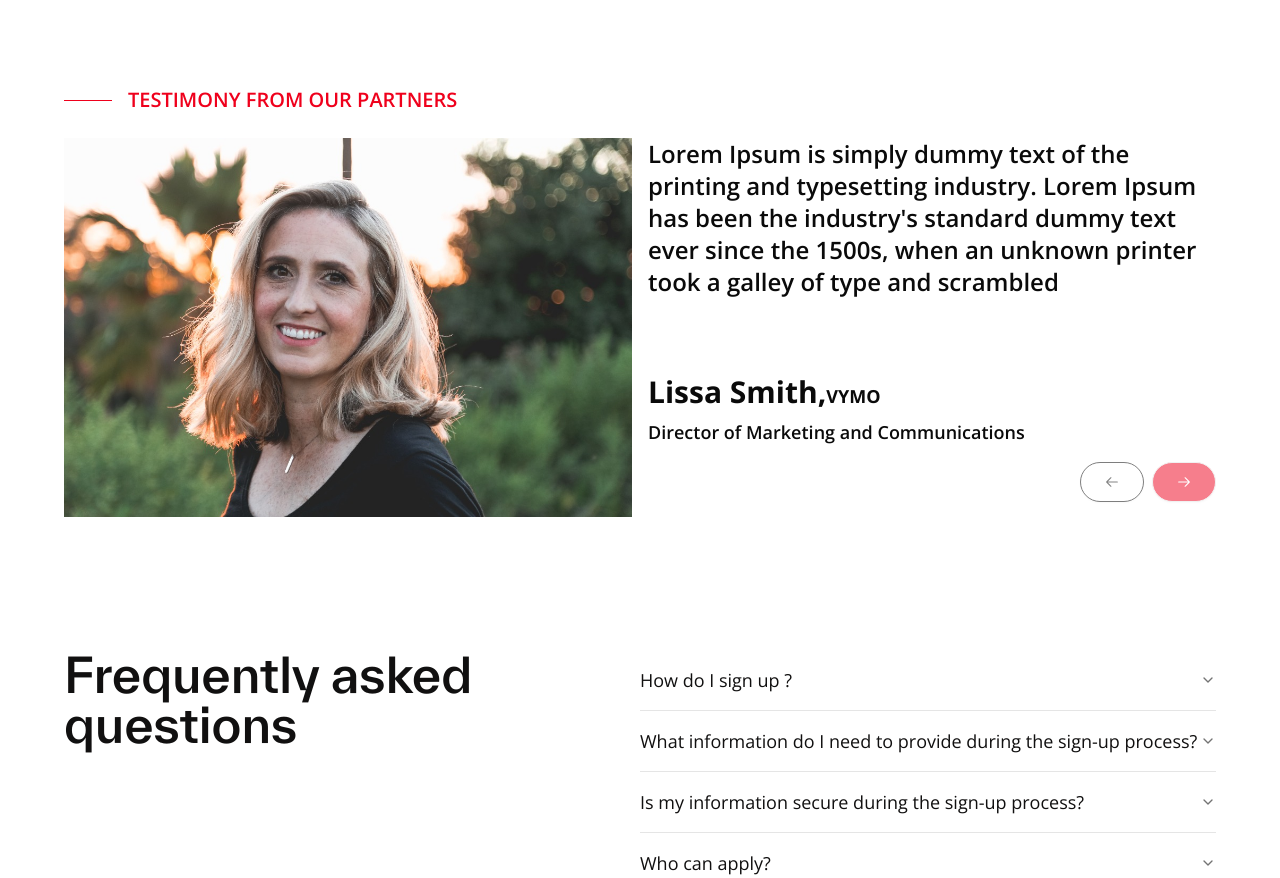
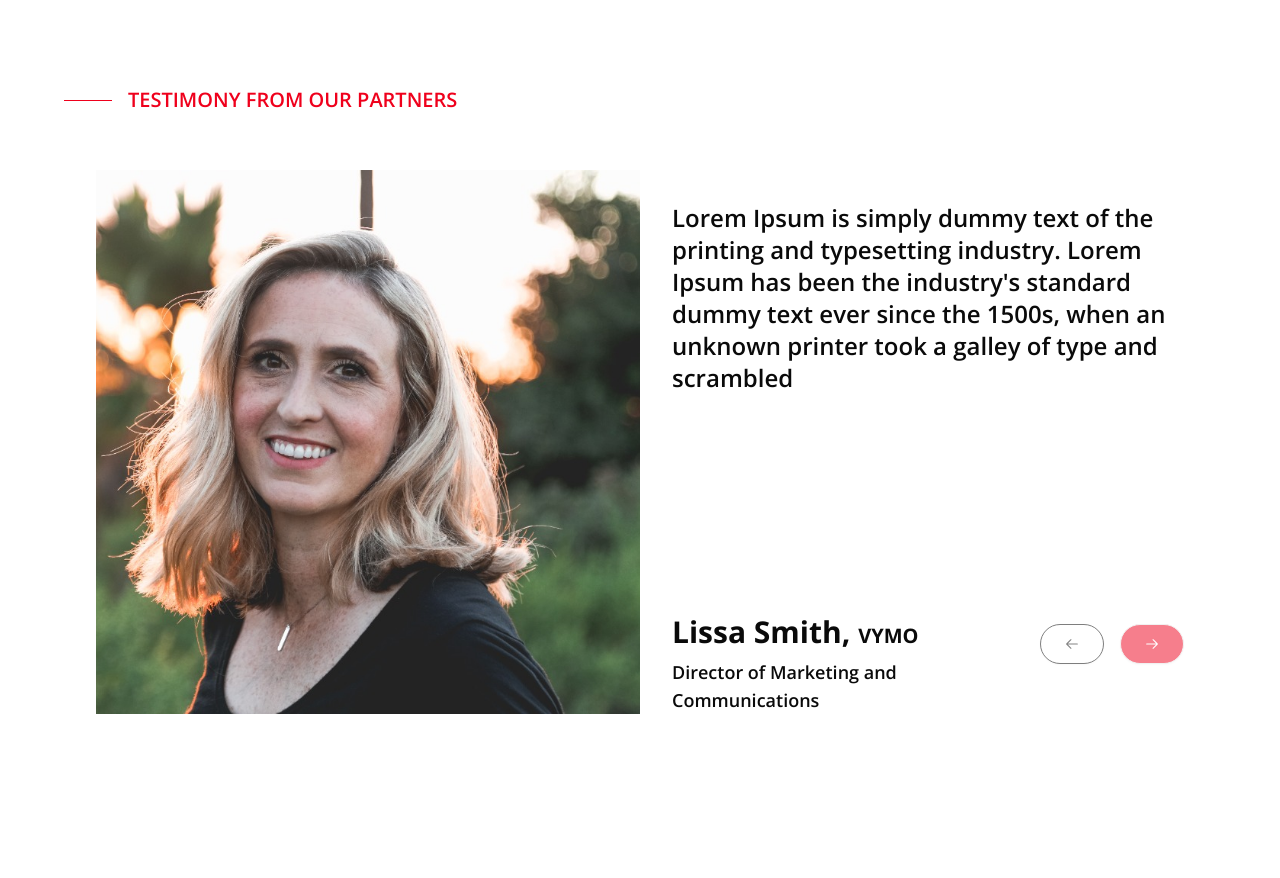
Before and after one commit to Shanvit7/brucira-website, a Next.js app: page / in a window 1280 px wide. Shown: the part 1780-2658 px from the top of the page. Built offline with nearby package versions, Linux system fonts and the light colour scheme.

Commit message:
caraousel made more responsive

```diff
--- a/components/custom/testimonial-caraousel.tsx
+++ b/components/custom/testimonial-caraousel.tsx
@@ -1,6 +1,7 @@
 "use client";
-
+// HOOKS
 import { useState } from "react";
+// COMPONENTS
 import {
   Carousel,
   CarouselContent,
@@ -10,6 +11,7 @@ import {
 } from "@/components/ui/carousel";
 import { Card, CardContent } from "@/components/ui/card";
 import Image, { StaticImageData } from "next/image";
+// ASSETS
 import { ArrowLeftIcon, ArrowRightIcon } from "lucide-react";
 
 interface Item {
@@ -54,39 +56,48 @@ const TestimonialCarousel = ({ items }: { items: Item[] }) => {
               className={index === currentIndex ? "block" : "hidden"}
             >
               <Card className="border-none shadow-none">
-                <CardContent className="grid grid-cols-1 lg:grid-cols-2 gap-4 p-0 min-h-96">
-                  <div className="relative h-full">
+                <CardContent className="p-4 sm:p-6 md:p-8">
+                  <div className="flex flex-col lg:flex-row lg:items-stretch min-h-[24rem]">
+                    <div className="w-full lg:w-1/2 aspect-square relative mb-6 lg:mb-0">
                       <Image
                         src={image}
                         alt={name}
-                      className="absolute inset-0 object-cover"
+                        className="absolute inset-0 w-full h-full object-cover"
                       />
                     </div>
-                  <div className="grid grid-cols-2 h-full">
-                    <p className="col-span-2 font-semibold text-2xl">
+                    <div className="w-full lg:w-1/2 lg:pl-8 flex flex-col justify-between">
+                      <p className="font-semibold text-lg sm:text-xl lg:text-2xl my-8">
                         {description}
                       </p>
-
-                    <div className="col-span-1 space-y-2 whitespace-nowrap">
-                      <h2 className="font-bold text-3xl">
-                        {name},<span className="text-lg">{company}</span>
+                      <div className="mt-auto">
+                        <div className="flex items-center justify-between">
+                          <div>
+                            <h2 className="font-bold text-xl sm:text-2xl lg:text-3xl">
+                              {name},
+                              <span className="text-base sm:text-lg lg:text-xl ml-2">
+                                {company}
+                              </span>
                             </h2>
-                      <p className="font-semibold text-lg">{title}</p>
+                            <p className="font-semibold text-base sm:text-lg mt-2">
+                              {title}
+                            </p>
                           </div>
-
-                    <div className="col-span-1 place-self-end self-end flex h-full items-end gap-2">
+                          <div className="flex items-end gap-4 h-full">
                             <CarouselPrevious
                               onClick={handlePrevious}
-                        className="relative inset-auto rounded-full border border-black min-w-16 min-h-10"
+                              className="relative inset-auto rounded-full border border-black w-12 h-10 sm:w-16 sm:h-10"
                             >
                               <ArrowLeftIcon className="h-4 w-4" />
                             </CarouselPrevious>
                             <CarouselNext
                               onClick={handleNext}
-                        className="relative inset-auto bg-primary text-white rounded-full min-w-16 min-h-10"
+                              className="relative inset-auto bg-primary text-white rounded-full w-12 h-10 sm:w-16 sm:h-10"
                             >
                               <ArrowRightIcon className="h-4 w-4" />
                             </CarouselNext>
+                          </div>
+                        </div>
+                      </div>
                     </div>
                   </div>
                 </CardContent>
```
Lines whose indentation alone changed are shown as unchanged.
